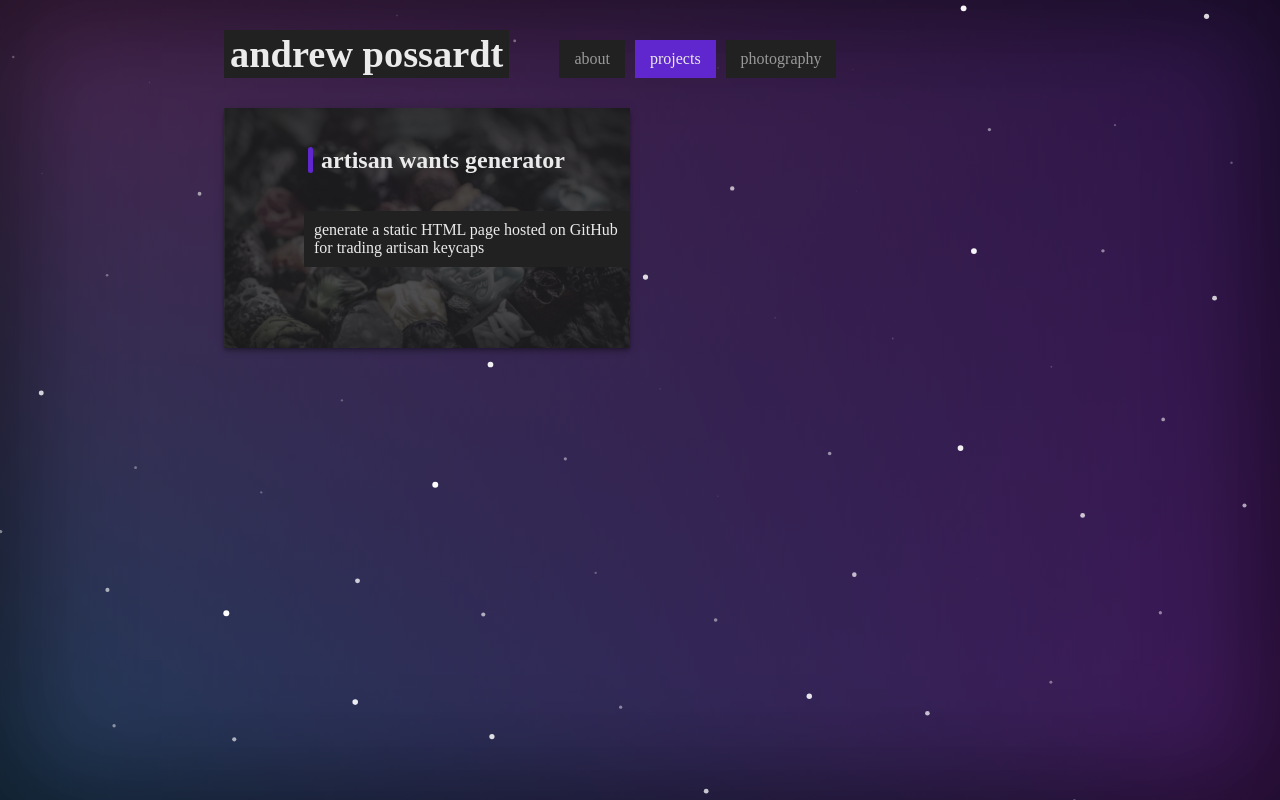
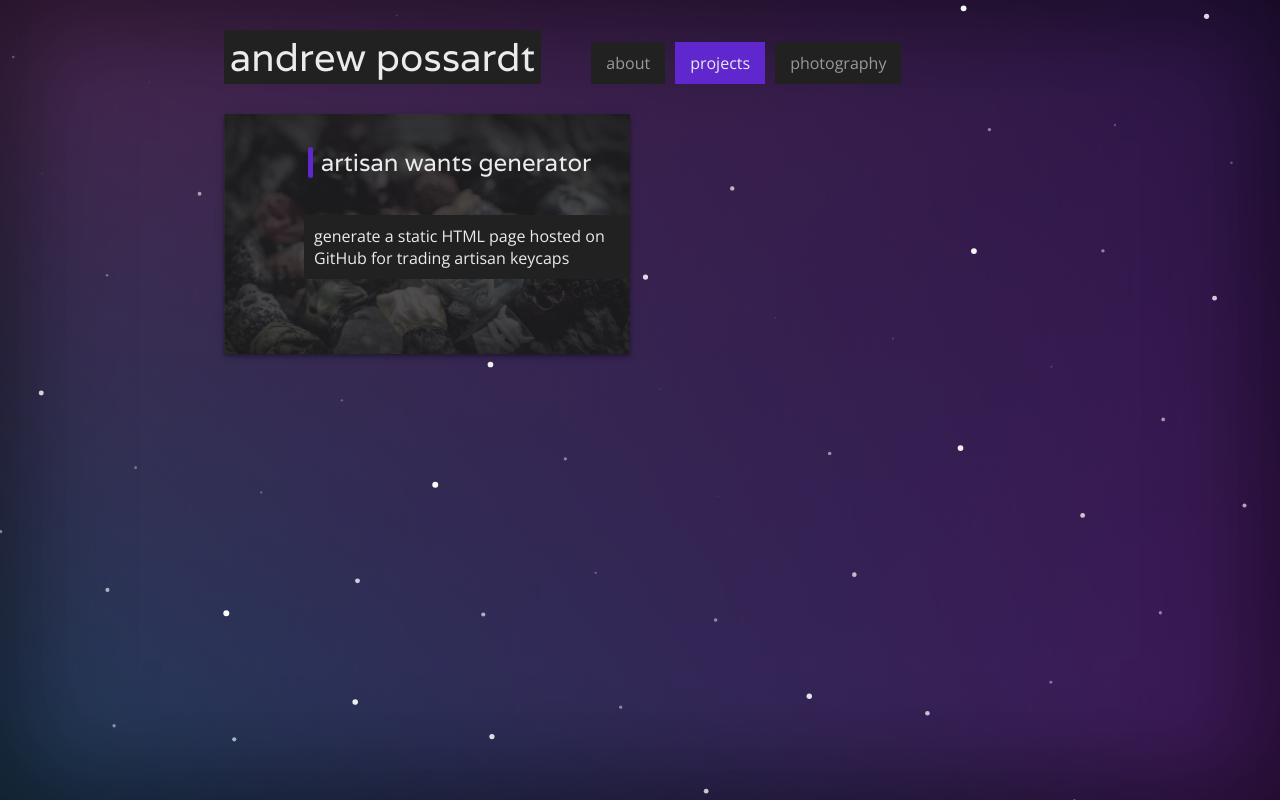
Before and after one commit to ampossardt/website-2.0, a React (Create React App) app in the folder client/: page /#projects in a window 1280 px wide. Built offline with nearby package versions, Linux system fonts and the light colour scheme; no server answers.

Commit message:
font shopping

```diff
--- a/client/public/index.html
+++ b/client/public/index.html
@@ -4,6 +4,7 @@
     <meta charset="utf-8" />
     <meta name="viewport" content="width=device-width, initial-scale=1" />
     <script src="https://kit.fontawesome.com/8d7a759226.js"></script>
+    <link href="https://fonts.googleapis.com/css?family=Varela|Open+Sans:300,400&display=swap" rel="stylesheet">
     <title>andrew possardt</title>
   </head>
   <body>
--- a/client/src/app.scss
+++ b/client/src/app.scss
@@ -12,9 +12,18 @@ body {
   margin: 0;
   overflow: hidden;
   max-height: 100vh;
+  font-family: 'Open Sans';
+  font-weight: 300;
+}
+
+input, button {
+  font-family: 'Open Sans';
+  font-weight: bold;
 }
 
 h1, h2, h3, h4 {
+  font-family: 'Varela';
+  font-weight: 400;
   &.label {
     display: inline-block;
     margin: 0;
```
